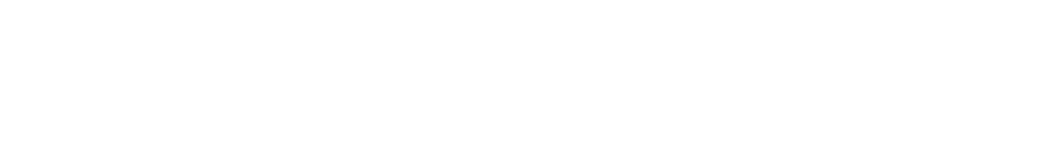
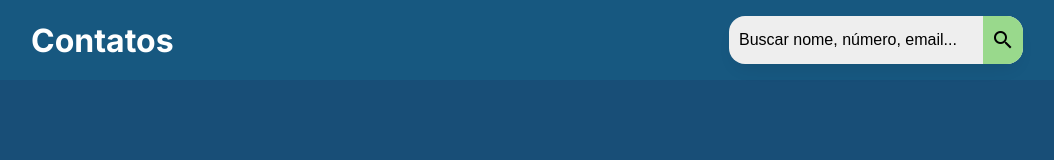
Before and after one commit to JoaoOliveiraZz/Contact-List-UI, a plain HTML site: page index.html in a window 1280 px wide. Shown: the whole page, without its empty margins (113-1167 px from the left). Drawn offline with Linux system fonts and the light colour scheme.

Commit message:
Built page header with title and search bar

```diff
--- a/index.html
+++ b/index.html
@@ -1,16 +1,30 @@
 <!DOCTYPE html>
-<html lang="en">
+<html lang="pt-BR">
 <head>
     <meta charset="UTF-8">
     <meta name="viewport" content="width=device-width, initial-scale=1.0">
 
     <link rel="stylesheet" href="./styles/index.css">
+    <link href="https://fonts.googleapis.com/icon?family=Material+Icons" rel="stylesheet">
+    <link rel="preconnect" href="https://fonts.googleapis.com">
+    <link rel="preconnect" href="https://fonts.gstatic.com" crossorigin>
+    <link href="https://fonts.googleapis.com/css2?family=Inter:wght@100..900&display=swap" rel="stylesheet">
 
     <title>Lista de contatos</title>
 </head>
 <body>
 
-
+    <header>
+        <h1>
+            Contatos
+        </h1>
+        <nav>
+            <div class="search-bar">
+                <input type="text" placeholder="Buscar nome, número, email...">
+                <i class="material-icons">search</i>
+            </div>
+        </nav>
+    </header>
 
 </body>
 </html>
--- a/styles/index.css
+++ b/styles/index.css
@@ -0,0 +1,67 @@
+*{
+    box-sizing: border-box;
+    padding: 0;
+    margin: 0;
+}
+
+
+html, body{
+    font-family: 'Inter', sans-serif;
+    background: #184e77;
+    height: 100vh;
+    color: #ffff;
+}
+
+header{
+    width: 100%;
+    height: 10%;
+    padding: 16px 144px;
+    display: flex;
+    justify-content: space-between;
+    align-items: center;
+    background: #168aad2b;
+}
+
+header nav .search-bar{
+    width: 294px;
+    height: 48px;
+    background: #EEEEEE;
+    display: flex;
+    justify-content: space-between;
+    align-items: center;
+    border-radius: 16px;
+    position: relative;
+    box-shadow: 0px 9px 18px -7px rgba(0,0,0,0.1);
+
+}
+
+header nav .search-bar input{
+    flex: 1;
+    background: none;
+    outline: none;
+    border: none;
+    height: 100%;
+    font-size: 1em;
+    padding: 10px;
+}
+
+header nav .search-bar input::placeholder{
+    color: #000;
+}
+
+
+header nav .search-bar i{
+    color: #000;
+    cursor: pointer;
+    padding: 8px;
+    background-color: #99D98C;
+    border-radius: 0 16px 16px 0;
+    height: 100%;
+    display: flex;
+    align-items: center;
+    transition: all .2s;
+}
+
+header nav .search-bar i:hover{
+    background-color: #B5E48C;
+}
```
